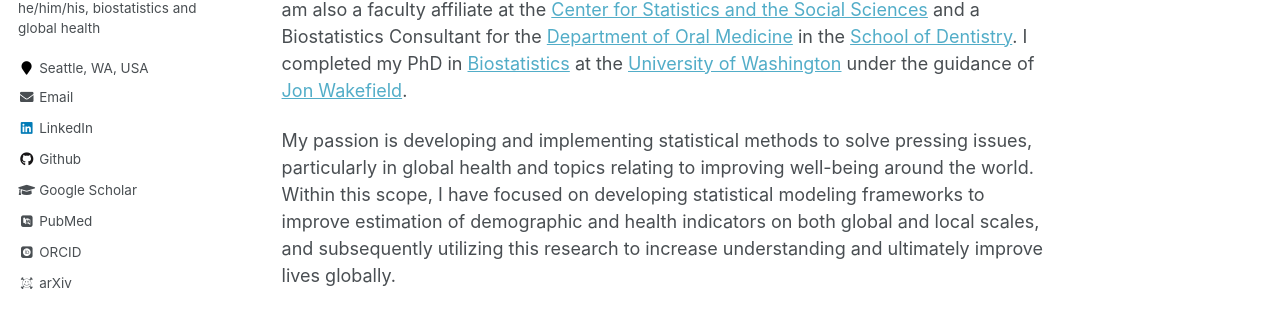
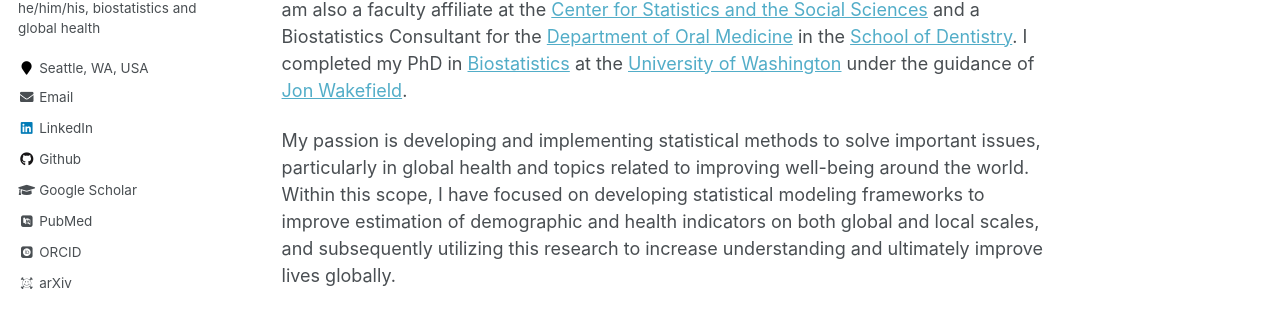
Before and after one commit to aeschuma/aeschuma.github.io, a Jekyll site: the page built from _pages/about.md, in a window 1280 px wide and 900 px high. Shown: the part 296-612 px from the top of the window. Built offline with Jekyll 4.4.1, drawn with Linux system fonts in a browser that asks for light colours; some web fonts are replaced.

Commit message:
about me update

```diff
--- a/_pages/about.md
+++ b/_pages/about.md
@@ -12,7 +12,7 @@ Pronouns: _he/him_. Pronunciation: _AW-stin SHOO-mah-ker_
 
 I am an [Assistant Professor](https://depts.washington.edu/healthms/people/austin-schumacher/) in the [Department of Health Metrics Sciences](https://depts.washington.edu/healthms/) at the [University of Washington](https://www.washington.edu/) [School of Medicine](https://www.uwmedicine.org/school-of-medicine), as well as the Research Team Lead for the [Population, Fertility, and Mortality Research Team](https://www.healthdata.org/about/people/austin-schumacher) at the [Institute for Health Metrics and Evaluation](https://www.healthdata.org/). I am also a faculty affiliate at the [Center for Statistics and the Social Sciences](https://csss.uw.edu/) and a Biostatistics Consultant for the [Department of Oral Medicine](https://dental.washington.edu/dept-oral-med/) in the [School of Dentistry](https://dental.washington.edu/). I completed my PhD in [Biostatistics](https://www.biostat.washington.edu/) at the [University of Washington](https://www.washington.edu/) under the guidance of [Jon Wakefield](https://faculty.washington.edu/jonno/).
 
-My passion is developing and implementing statistical methods to solve pressing issues, particularly in global health and topics relating to improving well-being around the world. Within this scope, I have focused on developing statistical modeling frameworks to improve estimation of demographic and health indicators on both global and local scales, and subsequently utilizing this research to increase understanding and ultimately improve lives globally.
+My passion is developing and implementing statistical methods to solve important issues, particularly in global health and topics related to improving well-being around the world. Within this scope, I have focused on developing statistical modeling frameworks to improve estimation of demographic and health indicators on both global and local scales, and subsequently utilizing this research to increase understanding and ultimately improve lives globally.
 
 I believe intimate knowledge of the local context is imperative in any globally-focused research endeavor---statistical modeling in particular. I prioritize conducting research that is inclusive of diverse perspectives and populations, as incorporating the lived experiences of those affected by the execution and outcomes of research is necessary to reduce biases and maximize beneficial impacts.
 
```
